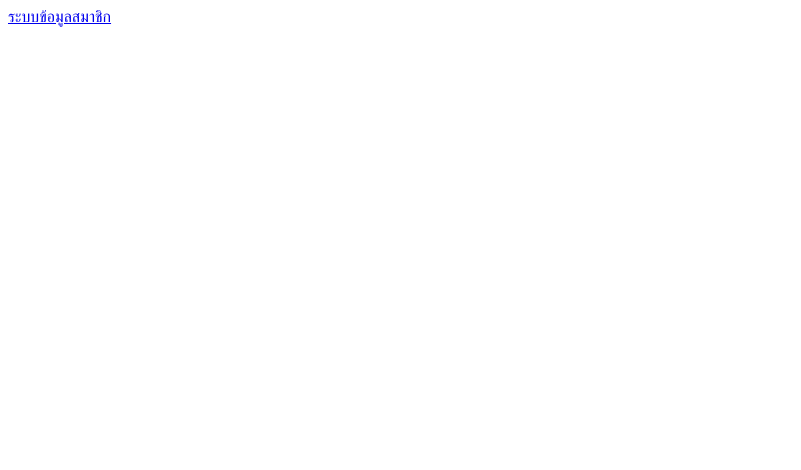
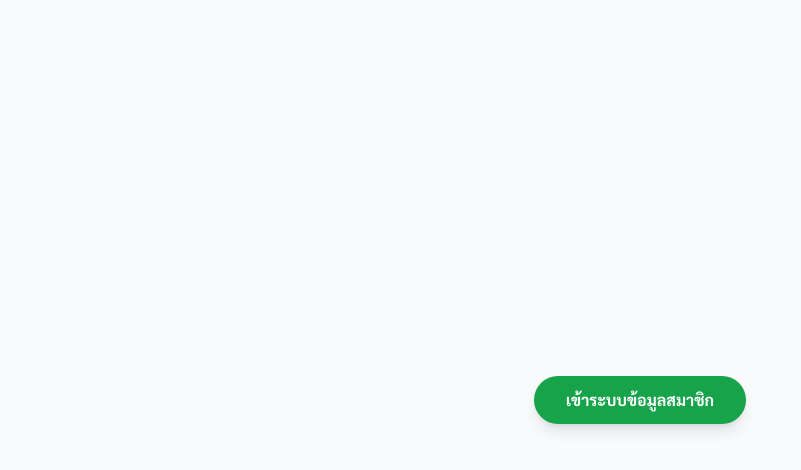
Before and after one commit to aontuta/Doacoop_Member, a plain HTML site: page index.html in a window 1280 px wide. Shown: the whole page, without its empty margins (0-801 px from the left). Drawn offline with nearby package versions, Linux system fonts and the light colour scheme.

Commit message:
Update index.html

```diff
--- a/index.html
+++ b/index.html
@@ -1,10 +1,40 @@
 <!DOCTYPE html>
-<html>
-  <head>
-    <meta name="viewport" content="width=device-width, initial-scale=1">
+<html lang="th">
+<head>
+    <meta charset="UTF-8">
+    <meta name="viewport" content="width=device-width, initial-scale=1.0">
+    <title>ระบบข้อมูลสมาชิก</title>
+    <!-- Import Tailwind CSS for styling -->
+    <script src="https://cdn.tailwindcss.com"></script>
+    <!-- Import Inter font from Google Fonts -->
+    <link rel="preconnect" href="https://fonts.googleapis.com">
+    <link rel="preconnect" href="https://fonts.gstatic.com" crossorigin>
+    <link href="https://fonts.googleapis.com/css2?family=Inter:wght@400;500;700&family=Sarabun:wght@400;700&display=swap" rel="stylesheet">
     <base target="_top">
-  </head>
-  <body>
-    <a href="http://61.91.54.146:90/doa/d/index.php" target="_blank">ระบบข้อมูลสมาชิก</a>
-  </body>
+    <style>
+        /* Use a clean and modern font for the body */
+        body {
+            font-family: 'Sarabun', sans-serif;
+        }
+    </style>
+</head>
+<body class="bg-gray-50 h-screen flex items-center justify-center">
+    <!--
+      The link is now styled as a button.
+      - bg-green-600: Sets the main background color to green.
+      - hover:bg-green-700: Darkens the button slightly when the mouse hovers over it for feedback.
+      - text-white: Makes the text color white for better contrast.
+      - font-bold: Makes the text bold.
+      - py-3 px-8: Adds vertical (py) and horizontal (px) padding for a larger, more clickable area.
+      - rounded-full: Creates fully rounded corners, giving it a "pill" shape.
+      - shadow-lg: Adds a pronounced shadow for a 3D effect.
+      - transition-all: Ensures all changes (like color and shadow) happen smoothly.
+      - transform hover:scale-105: Makes the button slightly larger on hover for a dynamic feel.
+    -->
+    <a href="http://61.91.54.146:90/doa/d/index.php"
+       target="_blank"
+       class="inline-block bg-green-600 hover:bg-green-700 text-white font-bold py-3 px-8 rounded-full shadow-lg transition-all duration-300 ease-in-out transform hover:scale-105">
+        เข้าระบบข้อมูลสมาชิก
+    </a>
+</body>
 </html>
```
